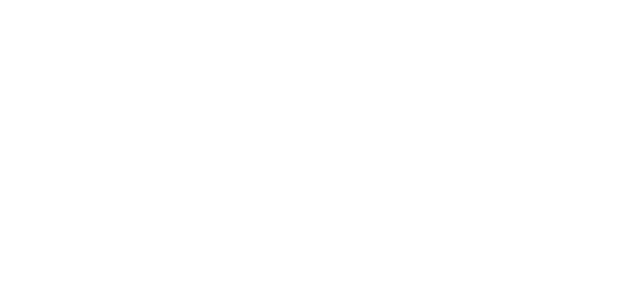
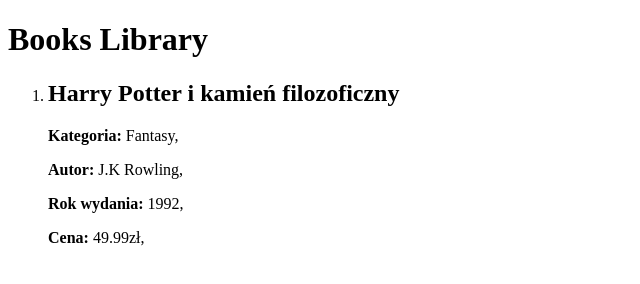
Before and after one commit to eHalluks/nextBooksList, a plain HTML site: page index.html in a window 1280 px wide. Shown: the whole page, without its empty margins (0-640 px from the left). Drawn offline with Linux system fonts and the light colour scheme.

Commit message:
Function Display in HTML has been added

```diff
--- a/index.html
+++ b/index.html
@@ -5,6 +5,13 @@
     <title>Title</title>
 </head>
 <body>
+<div>
+    <h1>
+        Books Library
+    </h1>
+    <ol id="list">
+    </ol>
+</div>
 <script src="src/books.js"></script>
 <script src="src/ui.js"></script>
 </body>
--- a/src/books.js
+++ b/src/books.js
@@ -0,0 +1,24 @@
+const books = [
+    {
+        title: 'Harry Potter i kamień filozoficzny',
+        category:'Fantasy',
+        author:'J.K Rowling',
+        year: 1992,
+        price: 49.99
+    },
+]
+
+myFunDisplayBooksInHtml = bookList => {
+//descrution mode
+    books.forEach(({title, category, author, year, price}) => {
+        bookList.innerHTML += `
+        <li>
+            <h2>${title}</h2>
+            <p><strong>Kategoria:</strong> ${category},</p>
+            <p><strong>Autor:</strong> ${author},</p>
+            <p><strong>Rok wydania:</strong> ${year},</p>
+            <p><strong>Cena:</strong> ${price}zł,</p>
+        </li>
+    `
+    })
+};
--- a/src/ui.js
+++ b/src/ui.js
@@ -0,0 +1,5 @@
+console.log('test');
+
+const bookList = document.querySelector('#list');
+
+myFunDisplayBooksInHtml(bookList);
```
